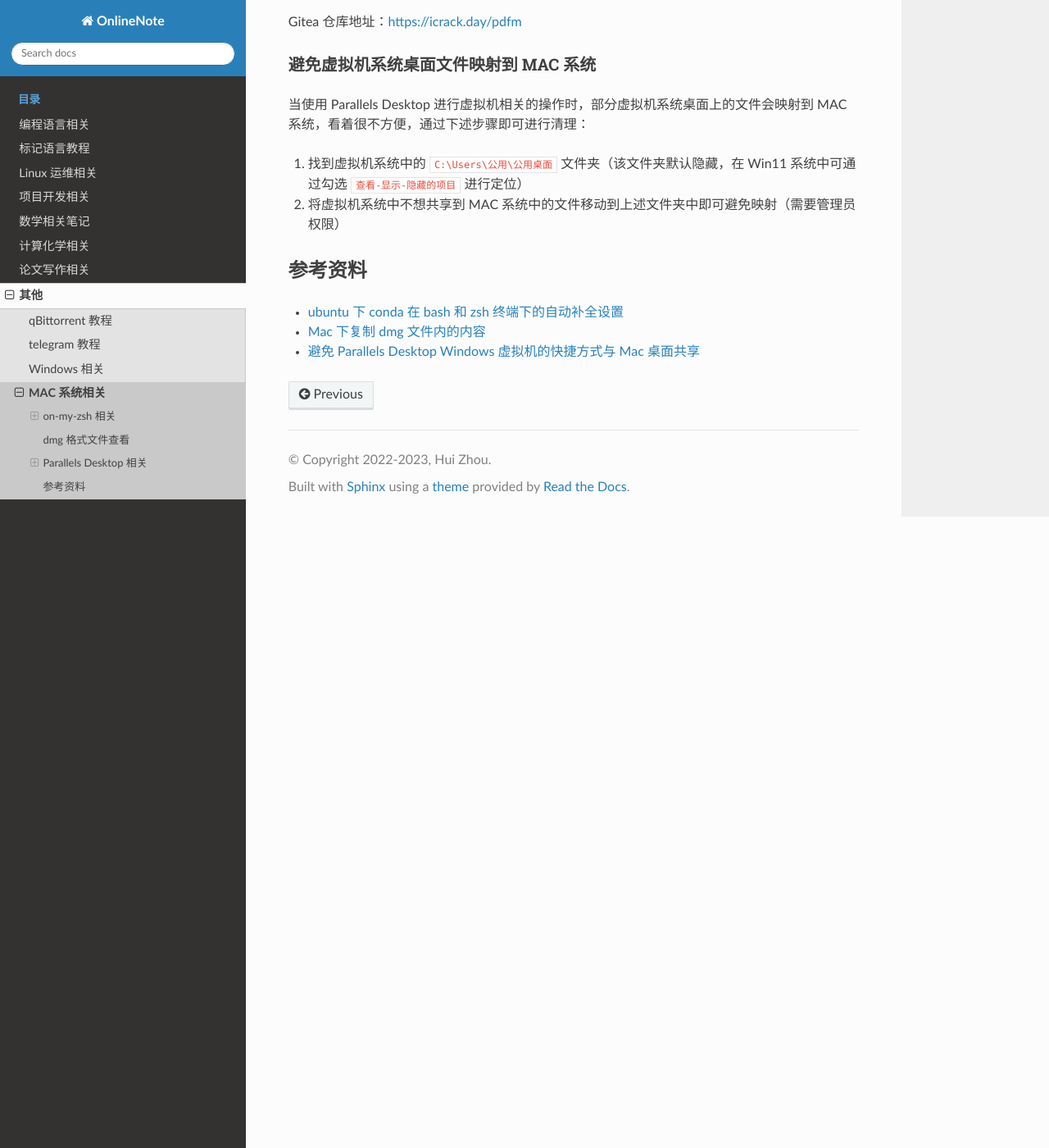
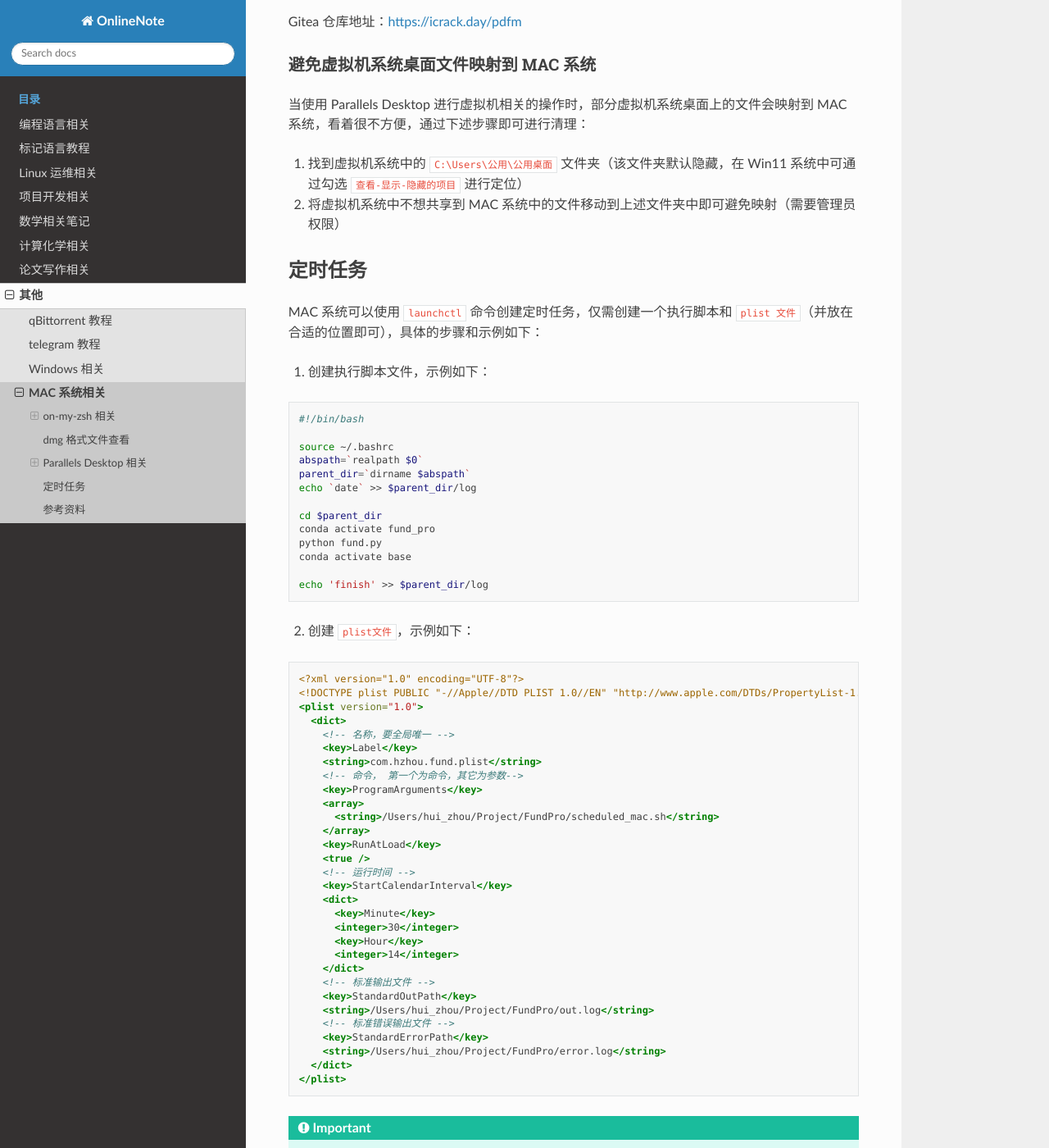
Before and after one commit to Rasic2/CodeNote, a Sphinx documentation site: the page built from docs/source/others/mac.md, in a window 1280 px wide and 1400 px high, scrolled down 1410 px. Shown: the whole window at 82% size. Built offline with Sphinx 7.4.7 and the Read the Docs theme 2.0.0, drawn with Linux system fonts in a browser that asks for light colours; some of the changed text lies outside the part shown.

Commit message:
update mac.md

````diff
--- a/docs/source/others/mac.md
+++ b/docs/source/others/mac.md
@@ -71,6 +71,79 @@ Gitea 仓库地址：https://icrack.day/pdfm
 
 2. 将虚拟机系统中不想共享到 MAC 系统中的文件移动到上述文件夹中即可避免映射（需要管理员权限）
 
+## 定时任务
+
+MAC 系统可以使用 `launchctl` 命令创建定时任务，仅需创建一个执行脚本和 `plist 文件`（并放在合适的位置即可），具体的步骤和示例如下：
+
+1. 创建执行脚本文件，示例如下：
+
+```bash
+#!/bin/bash
+
+source ~/.bashrc
+abspath=`realpath $0`
+parent_dir=`dirname $abspath`
+echo `date` >> $parent_dir/log
+
+cd $parent_dir
+conda activate fund_pro
+python fund.py
+conda activate base
+
+echo 'finish' >> $parent_dir/log
+```
+
+2. 创建 `plist文件`，示例如下：
+
+```xml
+<?xml version="1.0" encoding="UTF-8"?>
+<!DOCTYPE plist PUBLIC "-//Apple//DTD PLIST 1.0//EN" "http://www.apple.com/DTDs/PropertyList-1.0.dtd">
+<plist version="1.0">
+  <dict>
+    <!-- 名称，要全局唯一 -->
+    <key>Label</key>
+    <string>com.hzhou.fund.plist</string>
+    <!-- 命令， 第一个为命令，其它为参数-->
+    <key>ProgramArguments</key>
+    <array>
+      <string>/Users/hui_zhou/Project/FundPro/scheduled_mac.sh</string>
+    </array>
+    <key>RunAtLoad</key>
+    <true />
+    <!-- 运行时间 -->
+    <key>StartCalendarInterval</key>
+    <dict>
+      <key>Minute</key>
+      <integer>30</integer>
+      <key>Hour</key>
+      <integer>14</integer>
+    </dict>
+    <!-- 标准输出文件 -->
+    <key>StandardOutPath</key>
+    <string>/Users/hui_zhou/Project/FundPro/out.log</string>
+    <!-- 标准错误输出文件 -->
+    <key>StandardErrorPath</key>
+    <string>/Users/hui_zhou/Project/FundPro/error.log</string>
+  </dict>
+</plist>
+```
+
+:::{important}
+项目文件不要放在 ～/Desktop、～/Downloads、～/Documents 等 MAC 自带的目录下，最好在用户目录下新建目录（如～/Project），原因看[这里](https://cloud.tencent.com/developer/ask/sof/427570)
+:::
+
+3. 将 `plist 文件`复制/移动到 `～/Library/LaunchAgents 目录`下，并执行下述命令：
+
+```bash
+launchctl load -w *.plist  #加载定时任务
+#launchctl unload *.plist  #卸载定时任务
+#launchctl start *.plist  #立即开始定时任务
+```
+
+:::{note}
+可以使用 [launchcontrol 工具](https://zhuanlan.zhihu.com/p/388287366)来可视化定时任务（收费）
+:::
+
 ## 参考资料
 
 - [ubuntu 下 conda 在 bash 和 zsh 终端下的自动补全设置](https://blog.csdn.net/zhanghm1995/article/details/120010254)
@@ -78,3 +151,13 @@ Gitea 仓库地址：https://icrack.day/pdfm
 - [Mac 下复制 dmg 文件内的内容](https://blog.csdn.net/iteye_11434/article/details/82208921)
 
 - [避免 Parallels Desktop Windows 虚拟机的快捷方式与 Mac 桌面共享](https://blog.csdn.net/qq_43444349/article/details/107307472)
+
+- [Mac 使用 Launchctl 设置后台定时任务无效的解决方法](https://zhuanlan.zhihu.com/p/388287366)
+
+- [MacOS:Launchd&LaunchDaemon&LaunchAgent&.plist 文件编写](https://blog.csdn.net/dddgggd/article/details/122599616)
+
+- [launchctl ：MAC 下的定时任务](https://www.cnblogs.com/cangqinglang/p/17498858.html)
+
+- [Mac 中的定时任务](https://cloud.tencent.com/developer/article/2208861)
+
+- [Mac 创建定时任务](https://developer.aliyun.com/article/970774)
````
